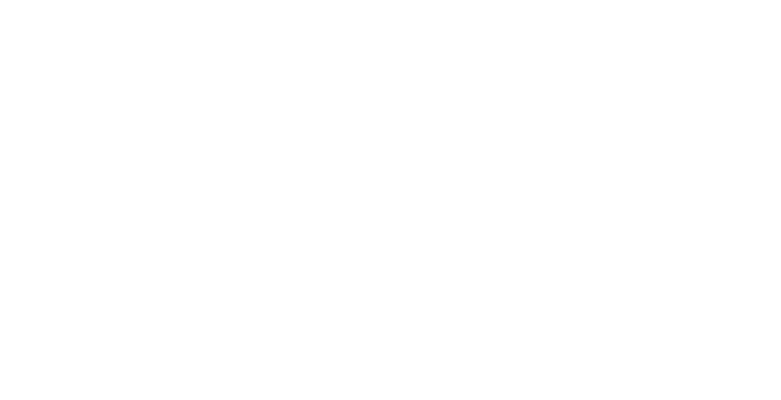
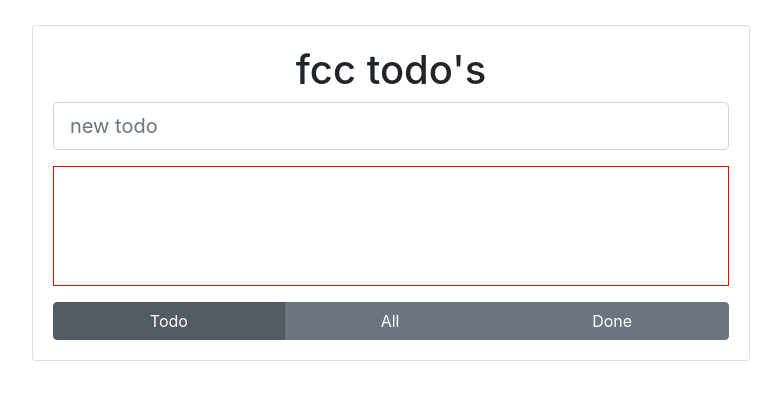
Before and after one commit to bboydflo/fcc-todo-project, a plain HTML site: page index.html in a window 1280 px wide. Shown: the whole page, without its empty margins (249-1030 px from the left). Drawn offline with nearby package versions, Linux system fonts and the light colour scheme.

Commit message:
i have added a skeleton app code

```diff
--- a/index.html
+++ b/index.html
@@ -7,10 +7,43 @@
 
     <!-- Bootstrap CSS -->
     <link rel="stylesheet" href="https://maxcdn.bootstrapcdn.com/bootstrap/4.0.0/css/bootstrap.min.css" integrity="sha384-Gn5384xqQ1aoWXA+058RXPxPg6fy4IWvTNh0E263XmFcJlSAwiGgFAW/dAiS6JXm" crossorigin="anonymous">
+    <link rel="stylesheet" href="src/css/main.css">
 
     <title>FccTodo</title>
   </head>
   <body>
+
+    <div id="root">
+      <div class="card">
+        <div class="card-body">
+            <h1 class="text-center">fcc todo's</h1>
+
+            <form>
+              <div class="form-group">
+                <input type="text" class="form-control form-control-lg" id="new-todo" placeholder="new todo">
+              </div>
+            </form>
+
+            <div class="todo-list">
+
+            </div>
+
+            <div class="btn-group btn-group-toggle btn-toolbar" data-toggle="buttons">
+              <label class="btn btn-secondary active">
+                <input type="radio" name="options" id="option1" autocomplete="off" checked> Todo
+              </label>
+              <label class="btn btn-secondary">
+                <input type="radio" name="options" id="option2" autocomplete="off"> All
+              </label>
+              <label class="btn btn-secondary">
+                <input type="radio" name="options" id="option3" autocomplete="off"> Done
+              </label>
+            </div>
+
+        </div>
+      </div><!-- end of card -->
+    </div><!-- end of root -->
+
     <!-- jQuery first, then Popper.js, then Bootstrap JS -->
     <script src="https://code.jquery.com/jquery-3.2.1.slim.min.js" integrity="sha384-KJ3o2DKtIkvYIK3UENzmM7KCkRr/rE9/Qpg6aAZGJwFDMVNA/GpGFF93hXpG5KkN" crossorigin="anonymous"></script>
     <script src="https://cdnjs.cloudflare.com/ajax/libs/popper.js/1.12.9/umd/popper.min.js" integrity="sha384-ApNbgh9B+Y1QKtv3Rn7W3mgPxhU9K/ScQsAP7hUibX39j7fakFPskvXusvfa0b4Q" crossorigin="anonymous"></script>
--- /dev/null
+++ b/src/css/main.css
@@ -0,0 +1,20 @@
+#root {
+  margin-top: 25%;
+  padding: 25px;
+  max-width: 60%;
+  margin: auto;
+}
+
+.btn-toolbar {
+  display: flex;
+}
+
+.btn-toolbar label {
+  flex-grow: 1 !important;
+}
+
+.todo-list {
+  border: 1px solid red;
+  height: 120px;
+  margin-bottom: 1rem;
+}
```
Also changed, not shown: 1 other file.
